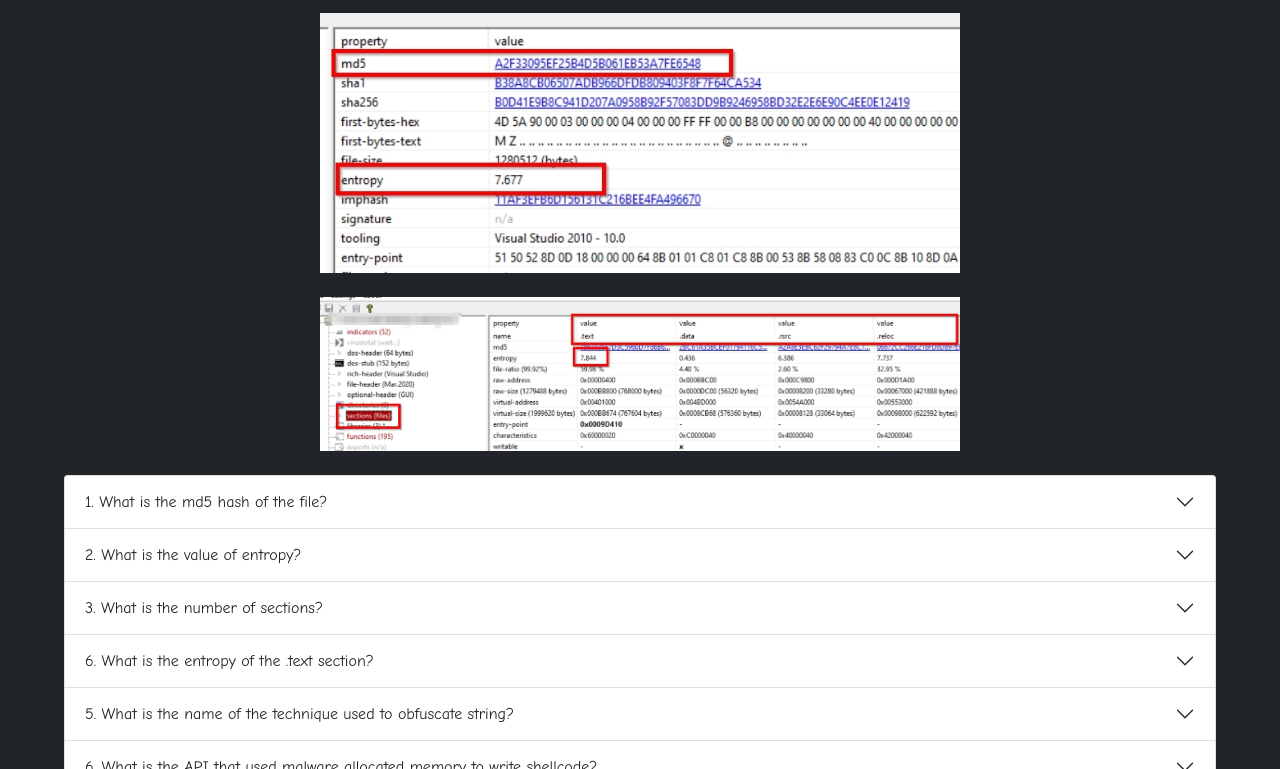
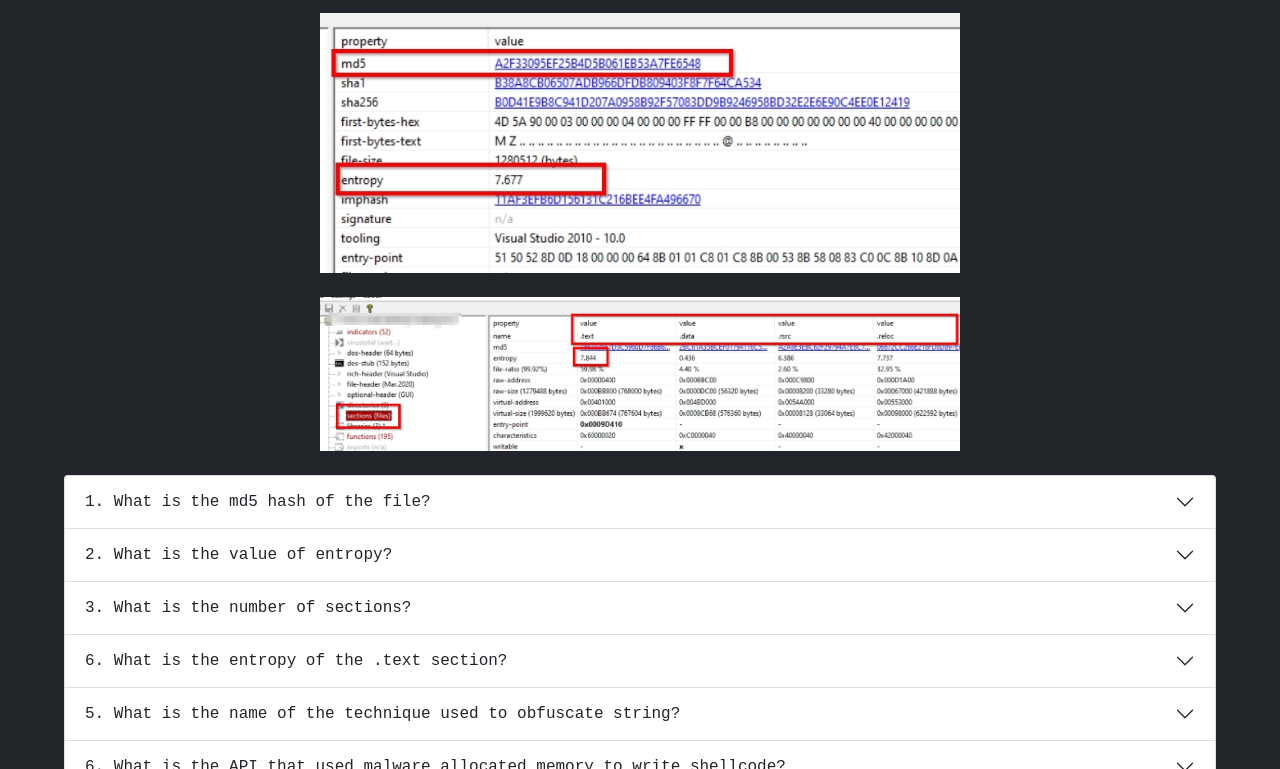
Before and after one commit to 0xApi/0xapi.github.io, a plain HTML site: page ransomed.html in a window 1280 px wide. Shown: the part 183-952 px from the top of the page. Drawn offline with nearby package versions, Linux system fonts and the light colour scheme.

Commit message:
Update style-ransomed.css

```diff
--- a/style-ransomed.css
+++ b/style-ransomed.css
@@ -1,7 +1,7 @@
 body {
 	background-color: #212529;
 	color: #e6e6e6;
-	font-family: "Comic Sans MS", "Comic Sans", cursive;
+	font-family: Monospace;
 }
 
 nav {
```
